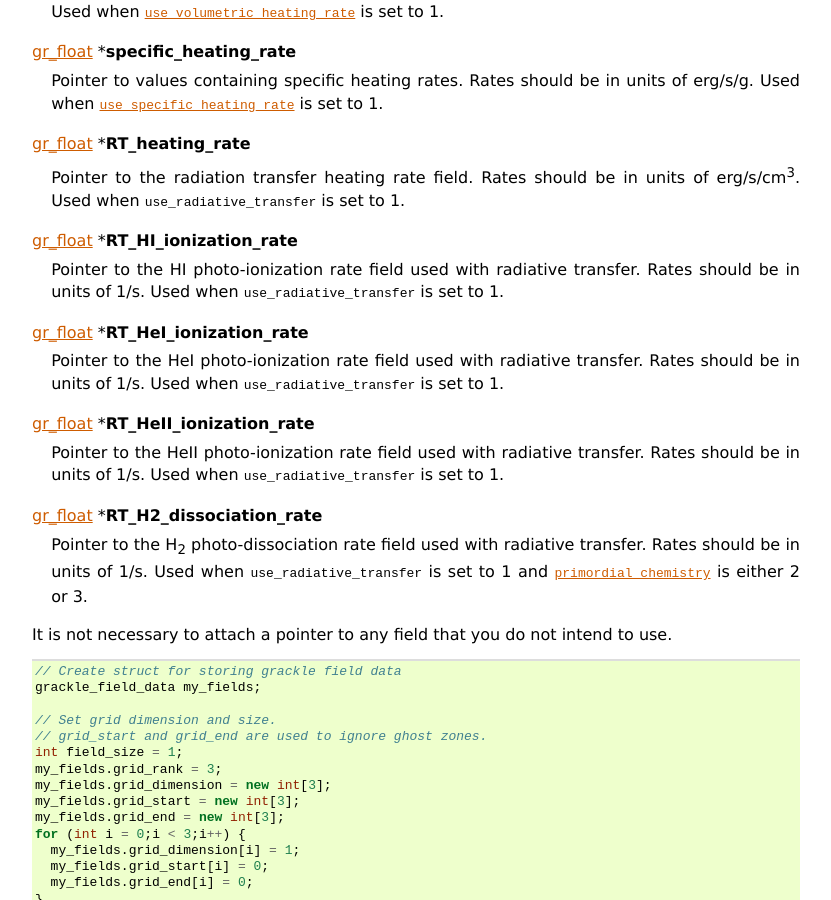
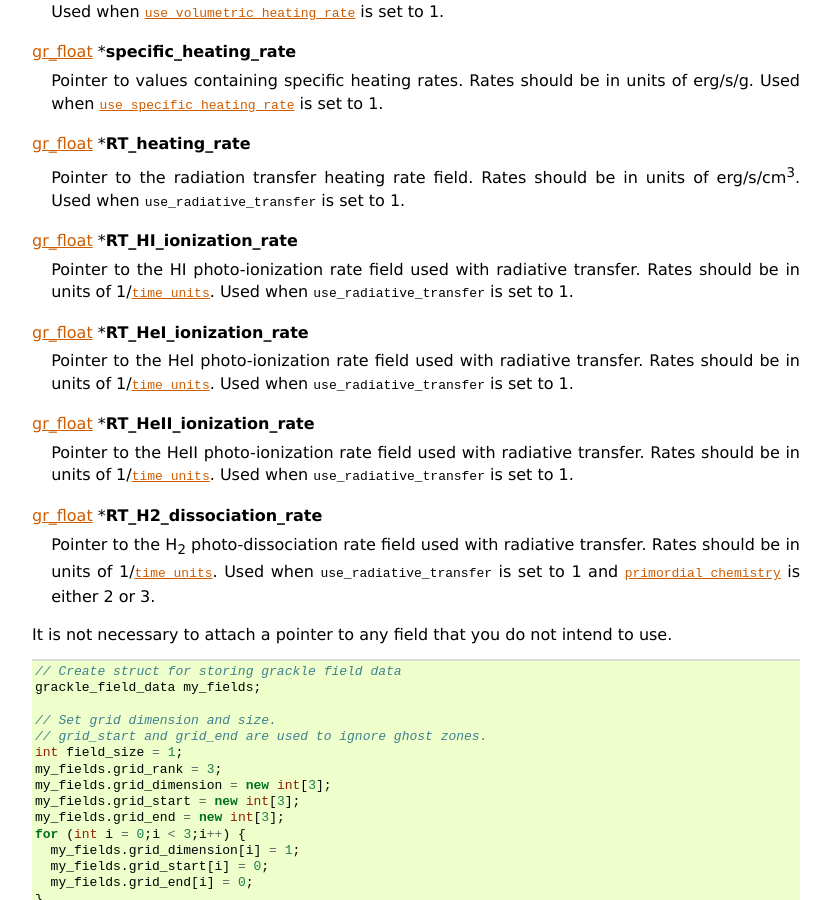
Before and after one commit to grackle-project/grackle, a Sphinx documentation site: the page built from doc/source/Integration.rst, in a window 1280 px wide and 900 px high, scrolled down 6596 px. Shown: the whole window, without its empty margins (48-879 px from the left). Built offline with Sphinx 7.4.7, drawn with Linux system fonts in a browser that asks for light colours.

Commit message:
Fixing units for ionization rate fields.

```diff
--- a/doc/source/Integration.rst
+++ b/doc/source/Integration.rst
@@ -437,27 +437,31 @@ and pointers to all field arrays.
 .. c:var:: gr_float *RT_HI_ionization_rate
 
    Pointer to the HI photo-ionization rate field used with
-   radiative transfer.  Rates should be in units of 1/s.
-   Used when :c:data:`use_radiative_transfer` is set to 1.
+   radiative transfer.  Rates should be in units of
+   1/:c:data:`time_units`.  Used when
+   :c:data:`use_radiative_transfer` is set to 1.
 
 .. c:var:: gr_float *RT_HeI_ionization_rate
 
    Pointer to the HeI photo-ionization rate field used with
-   radiative transfer.  Rates should be in units of 1/s.
-   Used when :c:data:`use_radiative_transfer` is set to 1.
+   radiative transfer.  Rates should be in units of
+   1/:c:data:`time_units`.  Used when
+   :c:data:`use_radiative_transfer` is set to 1.
 
 .. c:var:: gr_float *RT_HeII_ionization_rate
 
    Pointer to the HeII photo-ionization rate field used with
-   radiative transfer.  Rates should be in units of 1/s.
-   Used when :c:data:`use_radiative_transfer` is set to 1.
+   radiative transfer.  Rates should be in units of
+   1/:c:data:`time_units`.  Used when
+   :c:data:`use_radiative_transfer` is set to 1.
 
 .. c:var:: gr_float *RT_H2_dissociation_rate
 
    Pointer to the H\ :sub:`2`\  photo-dissociation rate field
    used with radiative transfer.  Rates should be in units of
-   1/s.  Used when :c:data:`use_radiative_transfer` is set to 1
-   and :c:data:`primordial_chemistry` is either 2 or 3.
+   1/:c:data:`time_units`.  Used when
+   :c:data:`use_radiative_transfer` is set to 1 and
+   :c:data:`primordial_chemistry` is either 2 or 3.
 
 It is not necessary to attach a pointer to any field that you do
 not intend to use.
```
